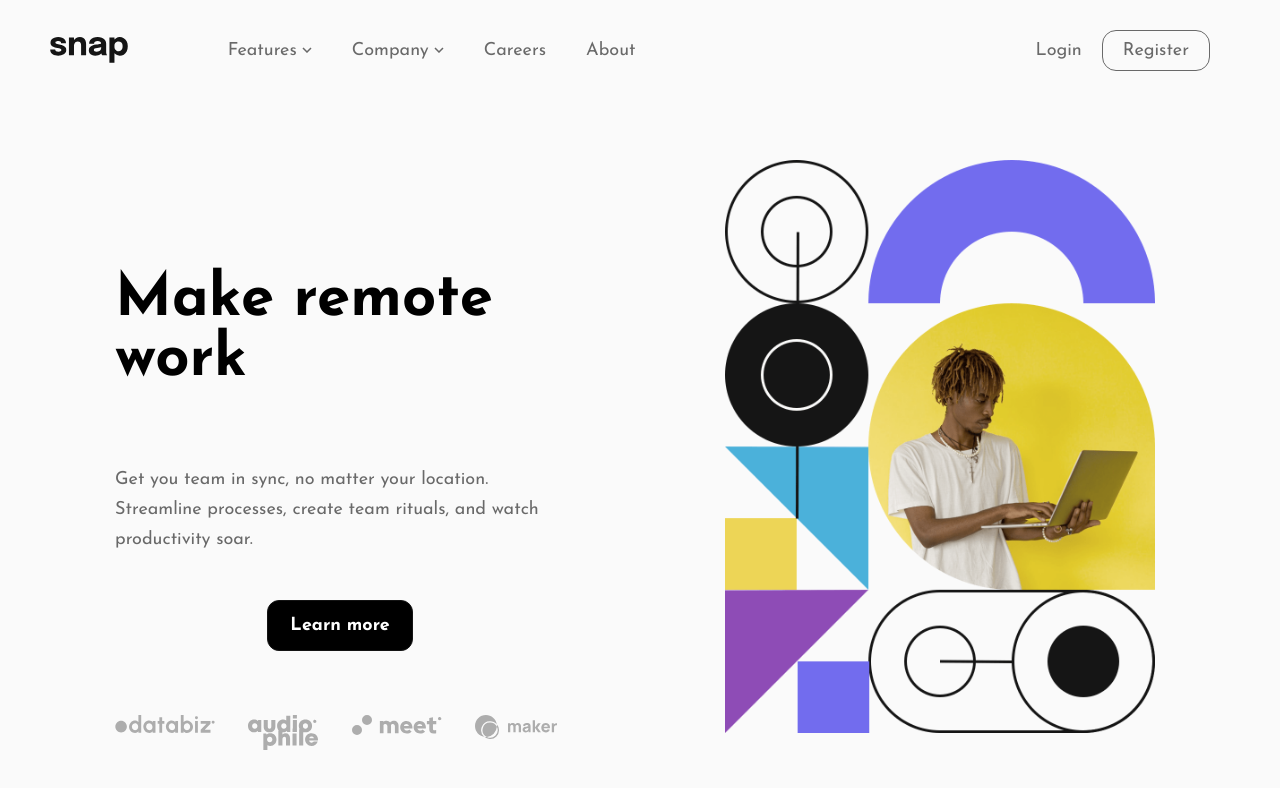
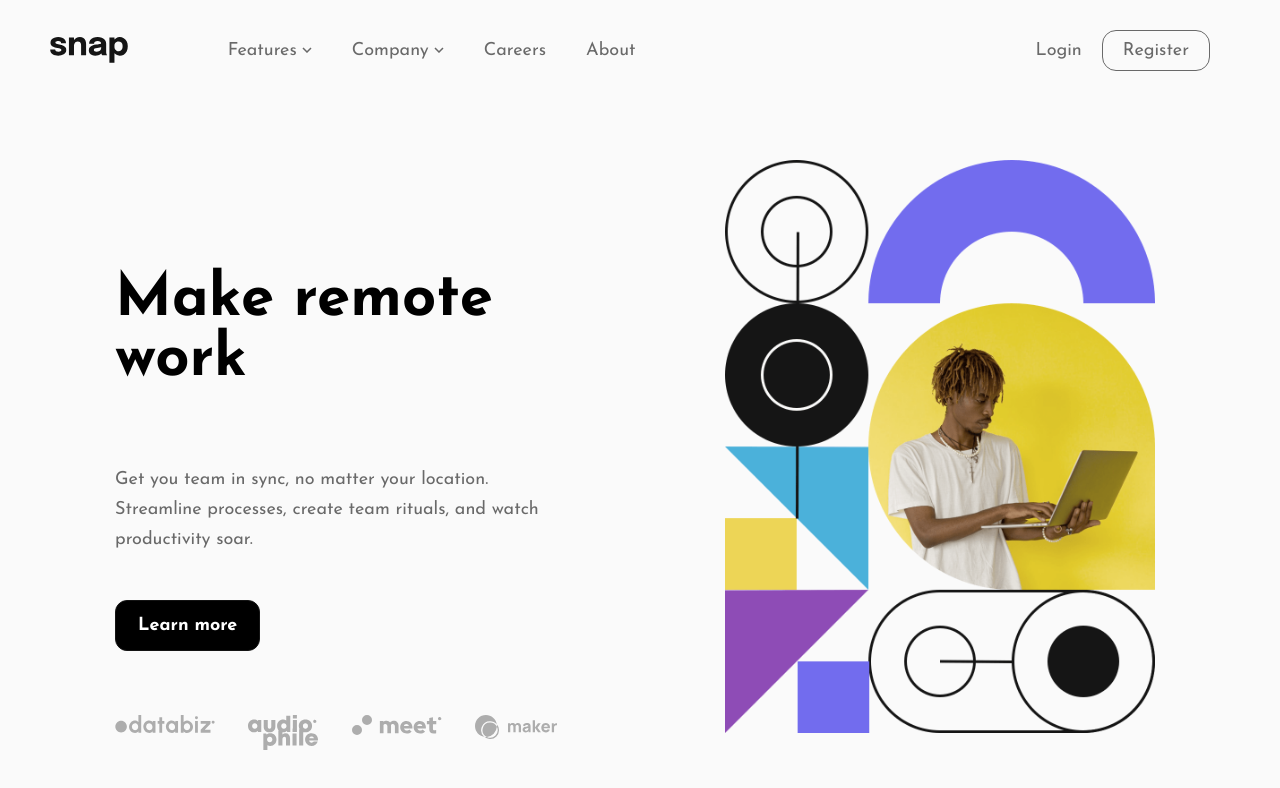
Before and after one commit to ericseparovic/intro-section-with-dropdown-navigation, a React (Vite) app: page / in a window 1280 px wide. Shown: the top 788 px of the page. Built offline with nearby package versions, Linux system fonts and the light colour scheme.

Commit message:
Fix position button

```diff
--- a/src/styles/components/_main.scss
+++ b/src/styles/components/_main.scss
@@ -67,7 +67,7 @@
         justify-content: space-between;
         padding: 2rem 15rem 0 0;
         height: 60rem;
-        align-items: flex-startj;
+        align-items: flex-start;
     }
 
     .main__hero {
```
